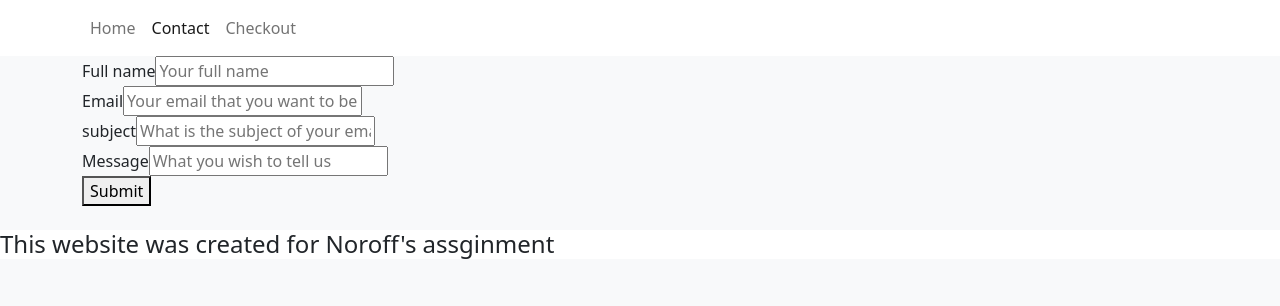
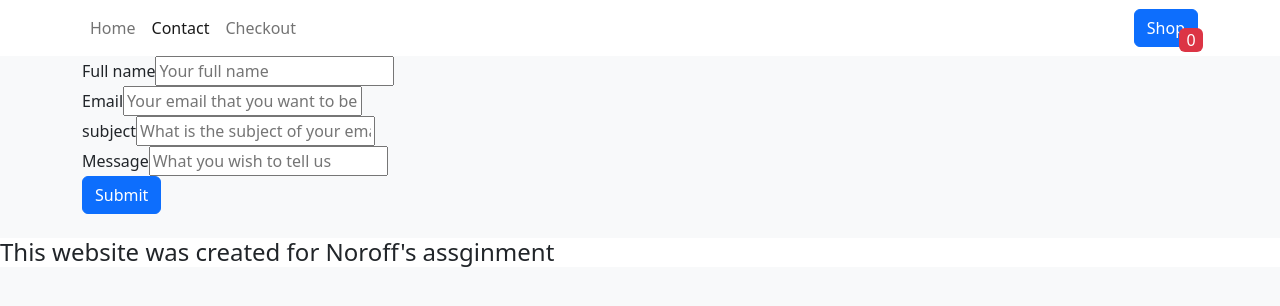
Before and after one commit to DanielPyb/JavaScript-Frameworks-ca, a React (Create React App) app: page /contact in a window 1280 px wide. Shown: the top 306 px of the page. Built offline with nearby package versions, Linux system fonts and the light colour scheme.

Commit message:
everyhing is currently running, but not happy with the final look. wish that I could have spent one more week

```diff
--- a/src/App.js
+++ b/src/App.js
@@ -1,29 +1,11 @@
-import { Container, Nav } from "react-bootstrap";
-import { Routes, Route } from "react-router-dom";
-import { Contact } from "./pages/Contact";
-import { Checkout } from "./pages/Checkout";
-import { Home } from "./pages/Home";
-import { CheckoutSuccess } from "./pages/CheckoutSuccess";
-import { Product } from "./pages/Product";
+import { Layout } from "./components/Layout";
 import { ShoppingCartProvider } from "./context/ShoppingCartContext";
-import { Footer } from "./components/Footer";
-import { Header } from "./components/Header";
 
 function App() {
   return (
     <>
       <ShoppingCartProvider>
-        <Header />
-        <Container className="mb-4">
-          <Routes>
-            <Route path="/" element={<Home />} />
-            <Route path="/contact" element={<Contact />} />
-            <Route path="/checkout" element={<Checkout />} />
-            <Route path="/checkoutSucess" element={<CheckoutSuccess />} />
-            <Route path="/product/:id" element={<Product />} />
-          </Routes>
-        </Container>
-        <Footer />
+        <Layout />
       </ShoppingCartProvider>
     </>
   );
--- /dev/null
+++ b/src/components/CartItem.jsx
@@ -0,0 +1,31 @@
+import { Button, ListGroupItem } from "react-bootstrap";
+import { useShoppingCart } from "../context/ShoppingCartContext";
+import { useEffect, useState } from "react";
+import { baseURL } from "../utilities/BaseURL";
+import { currencyFormatter } from "../utilities/currencyFormatter";
+
+export function CartItem({ id, quantity }) {
+  const { removeCart } = useShoppingCart();
+  const [items, setItems] = useState([]);
+  useEffect(() => {
+    fetch(baseURL)
+      .then((res) => res.json())
+      .then((result) => setItems(result));
+  }, []);
+  const item = items.find((i) => i.id === id);
+  if (item == null) return null;
+
+  return (
+    <ListGroupItem>
+      <img src={item.imgUrl} style={{ width: "300px", objectFit: "cover" }} />
+      <div class="me-auto">
+        <div>
+          {item.title} x{quantity}
+        </div>
+        <div>{currencyFormatter(item.discountedPrice)}</div>
+      </div>
+      <div>{currencyFormatter(item.discountedPrice * quantity)}</div>
+      <Button onClick={() => removeCart(item.id)}>x</Button>
+    </ListGroupItem>
+  );
+}
--- a/src/components/Layout.jsx
+++ b/src/components/Layout.jsx
@@ -1,3 +1,10 @@
+import { Container } from "react-bootstrap";
+import { Routes, Route } from "react-router-dom";
+import { Home } from "../pages/Home";
+import { Contact } from "../pages/Contact";
+import { Checkout } from "../pages/Checkout";
+import { CheckoutSuccess } from "../pages/CheckoutSuccess";
+import { Product } from "../pages/Product";
 import { Footer } from "./Footer";
 import { Header } from "./Header";
 
@@ -5,7 +12,15 @@ export function Layout() {
   return (
     <>
       <Header />
-
+      <Container className="mb-4">
+        <Routes>
+          <Route path="/" element={<Home />} />
+          <Route path="/contact" element={<Contact />} />
+          <Route path="/checkout" element={<Checkout />} />
+          <Route path="/checkoutSuccess" element={<CheckoutSuccess />} />
+          <Route path="/product/:id" element={<Product />} />
+        </Routes>
+      </Container>
       <Footer />
     </>
   );
--- a/src/components/Navbar.jsx
+++ b/src/components/Navbar.jsx
@@ -1,8 +1,9 @@
-import { Container, Nav, Navbar as NavbarBS } from "react-bootstrap";
+import { Container, Button, Nav, Navbar as NavbarBS } from "react-bootstrap";
 import { Link, NavLink } from "react-router-dom";
-import { CartIcon } from "./CartIcon";
+import { useShoppingCart } from "../context/ShoppingCartContext";
 
 export function Navbar() {
+  const { cartQuantity } = useShoppingCart();
   return (
     <NavbarBS className="bg-white shadow-sm.">
       <Container>
@@ -18,7 +19,21 @@ export function Navbar() {
           </Nav.Link>
         </Nav>
         <Link to={"/checkout"}>
-          <CartIcon />
+          <Button style={{ position: "relative" }}>
+            Shop
+            <div
+              className="rounded d-flex justify-content-center align-items-center bg-danger"
+              style={{
+                width: "1.5rem",
+                position: "absolute",
+                bottom: "0",
+                right: "0",
+                transform: "translate(25%, 25%)",
+              }}
+            >
+              {cartQuantity}
+            </div>
+          </Button>
         </Link>
       </Container>
     </NavbarBS>
--- a/src/components/ProductInfo.jsx
+++ b/src/components/ProductInfo.jsx
@@ -1,5 +1,5 @@
 import { useEffect, useState } from "react";
-import { Button, Card, Col } from "react-bootstrap";
+import { Button, Card } from "react-bootstrap";
 import { useParams } from "react-router-dom";
 import { useShoppingCart } from "../context/ShoppingCartContext";
 import { baseURL } from "../utilities/BaseURL";
@@ -25,7 +25,7 @@ export function ProductInfo() {
       .then((res) => res.json())
       .then((result) => setItem(result));
   }, []);
-  console.log(cartQuantity);
+
   return (
     <div style={{ maxWidth: "600px", margin: "0 auto" }}>
       {item ? (
@@ -59,6 +59,7 @@ export function ProductInfo() {
                 )}
               </div>
             </Card.Title>
+            <p>{item.description}</p>
           </Card.Body>
           <Card.Footer variant="bottom">
             {cartQuantity === 0 ? (
--- /dev/null
+++ b/src/components/ShoppingCart.jsx
@@ -0,0 +1,32 @@
+import { ListGroup } from "react-bootstrap";
+import { useShoppingCart } from "../context/ShoppingCartContext";
+import { CartItem } from "./CartItem";
+import { currencyFormatter } from "../utilities/currencyFormatter";
+import { useEffect, useState } from "react";
+import { baseURL } from "../utilities/BaseURL";
+
+export function ShoppingCart() {
+  const [items, setItems] = useState([]);
+  useEffect(() => {
+    fetch(baseURL)
+      .then((res) => res.json())
+      .then((result) => setItems(result));
+  }, []);
+  const { cartItems } = useShoppingCart();
+  return (
+    <ListGroup>
+      {cartItems.map((item) => (
+        <CartItem key={item.id} {...item} />
+      ))}
+      <div className="ms-auto fw-bold">
+        Total{" "}
+        {currencyFormatter(
+          cartItems.reduce((total, cartItem) => {
+            const item = items.find((i) => i.id === cartItem.id);
+            return total + (item?.discountedPrice || 0) * cartItem.quantity;
+          }, 0)
+        )}
+      </div>
+    </ListGroup>
+  );
+}
--- a/src/context/ShoppingCartContext.jsx
+++ b/src/context/ShoppingCartContext.jsx
@@ -1,4 +1,5 @@
 import { createContext, useContext, useState } from "react";
+import { useLocalStorage } from "../hooks/useLocalStorage";
 
 const ShoppingCartContext = createContext({});
 
@@ -9,7 +10,12 @@ export function useShoppingCart() {
 // hør med jarle om denne biten, jeg tror dette er veldig feil
 
 export function ShoppingCartProvider({ children }) {
-  const [cartItems, setCartItems] = useState([]);
+  const [cartItems, setCartItems] = useLocalStorage("shopping-cart", []);
+
+  const cartQuantity = cartItems.reduce(
+    (quantity, item) => item.quantity + quantity,
+    0
+  );
 
   function getItemQuantity(id) {
     return cartItems.find((item) => item.id === id)?.quantity || 0;
@@ -59,6 +65,8 @@ export function ShoppingCartProvider({ children }) {
         increaseCartQuantity,
         decreaseCartQuantity,
         removeCart,
+        cartItems,
+        cartQuantity,
       }}
     >
       {children}
--- /dev/null
+++ b/src/hooks/useLocalStorage.jsx
@@ -0,0 +1,19 @@
+import { useEffect, useState } from "react";
+
+export function useLocalStorage(key, initialValue) {
+  const [value, setValue] = useState(() => {
+    const jsonValue = localStorage.getItem(key);
+    if (jsonValue != null) return JSON.parse(jsonValue);
+
+    if (typeof initialValue === "function") {
+      return initialValue();
+    } else {
+      return initialValue;
+    }
+  });
+
+  useEffect(() => {
+    localStorage.setItem(key, JSON.stringify(value));
+  }, [key, value]);
+  return [value, setValue];
+}
--- a/src/pages/Checkout.jsx
+++ b/src/pages/Checkout.jsx
@@ -1,13 +1,20 @@
 import { Button } from "react-bootstrap";
 import { Link } from "react-router-dom";
+import { ShoppingCart } from "../components/ShoppingCart";
 
 //checkout page every item that has been added to the cart will be rendered here. Button takes you to a new page and erases everything from the local storage
 export function Checkout() {
+  function deleteLS() {
+    localStorage.removeItem("shopping-cart");
+    window.location.reload();
+  }
+
   return (
     <div className="d-flex flex-column align-items-center justify-content-center">
       <div>Checkout</div>
+      <ShoppingCart />
       <p>Please confirm your purchase</p>
-      <Button>
+      <Button onClick={() => deleteLS()}>
         <Link to="/checkoutSuccess" style={{ color: "white" }}>
           Confirm
         </Link>
--- a/src/pages/CheckoutSuccess.jsx
+++ b/src/pages/CheckoutSuccess.jsx
@@ -1,5 +1,11 @@
-
+import { Link } from "react-router-dom";
 //Successfull checkout page
 export function CheckoutSuccess() {
-  return <div>CheckoutSuccess</div>;
+  return (
+    <div>
+      <Link to={"/"}>
+        <h1> Return to shopping </h1>
+      </Link>
+    </div>
+  );
 }
--- a/src/pages/Contact.jsx
+++ b/src/pages/Contact.jsx
@@ -81,7 +81,7 @@ export function Contact() {
             onChange={onEmailBodyChange}
           ></input>
         </FormGroup>
-        <button>Submit</button>
+        <Button>Submit</Button>
       </form>
     </div>
   );
```
